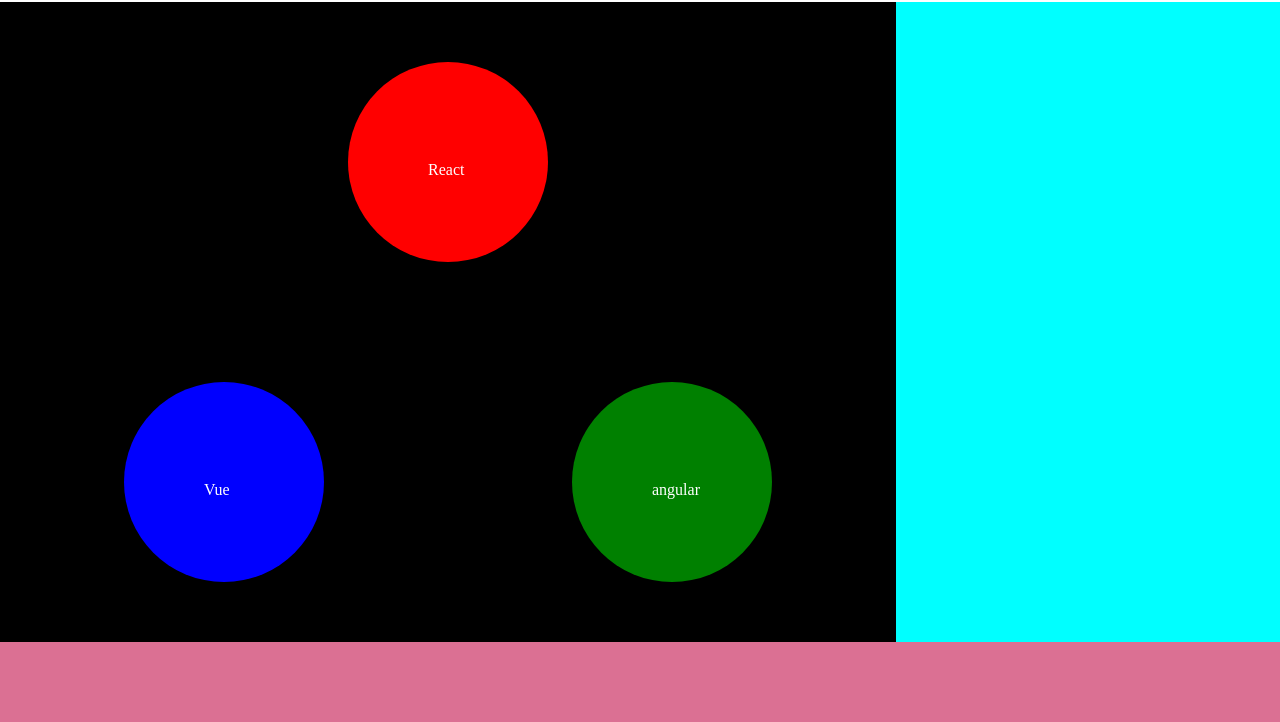
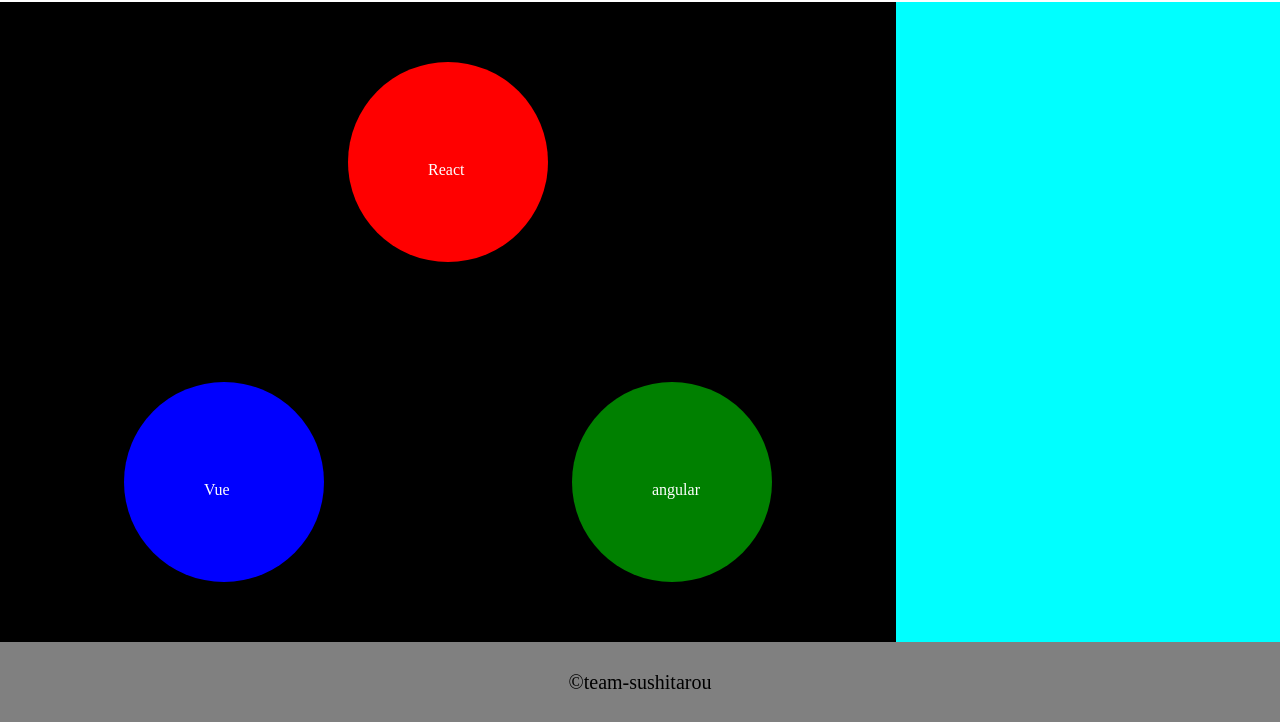
Before and after one commit to wangtoshi1030/sushitarou, a website: page index.html in a window 1280 px wide. Shown: the part 78-800 px from the top of the page. Drawn offline with nearby package versions, Linux system fonts and the light colour scheme; files that its build step writes are made by us from their sources.

Commit message:
footer完成

```diff
--- a/index.html
+++ b/index.html
@@ -43,7 +43,9 @@
     <aside></aside>
     </div>
 
-    <footer></footer>
+    <footer class="m-footer">
+        <p><small>©team-sushitarou</small></p>
+    </footer>
 
 </div>
 
--- a/sass/modules/_footer.scss
+++ b/sass/modules/_footer.scss
@@ -1,5 +1,34 @@
 
-footer{
-  background-color: palevioletred;
+@mixin footer($fcol){
+  background-color: $fcol;
   height: 10vh;
+
+  p{
+    height: 10vh;
+    color: black;
+    font-size: 20px;
+    display: flex;
+    justify-content: center;
+    align-items: center;
+  }
 }
+
+// main
+.m-footer{
+@include footer(gray);
+}
+
+// ai
+.m-footer{
+  @include footer(gray);
+}
+
+// toshiki
+.m-footer{
+  @include footer(gray);
+}
+
+// kuninaka
+.m-footer{
+  @include footer(gray);
+}
```
